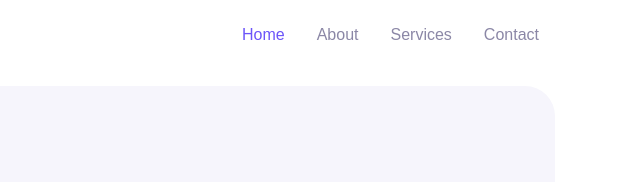
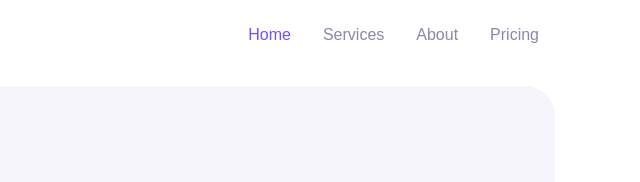
Before and after one commit to Dottechco/dottechnologieswebsite, a plain HTML site: page index.html in a window 1280 px wide. Shown: the top 182 px of the page, 640-1280 px from the left. Drawn offline with Linux system fonts and the light colour scheme; files whose address does not match are found by name.

Commit message:
nav link fixed

```diff
--- a/index.html
+++ b/index.html
@@ -36,19 +36,19 @@
         <div class="navbar-collapse collapse" id="navbarContent">
           <ul class="navbar-nav ml-auto">
             <li class="nav-item active">
-              <a class="nav-link" href="index.html">Home</a>
+              <a class="nav-link" href="#home">Home</a>
             </li>
             <li class="nav-item">
-              <a class="nav-link" href="about.html">About</a>
+              <a class="nav-link" href="#service">Services</a>
             </li>
             <li class="nav-item">
-              <a class="nav-link" href="service.html">Services</a>
+              <a class="nav-link" href="#about">About</a>
             </li>
             <!-- <li class="nav-item">
               <a class="nav-link" href="blog.html">Blog</a>
             </li> -->
             <li class="nav-item">
-              <a class="nav-link" href="contact.html">Contact</a>
+              <a class="nav-link" href="#pricing">Pricing</a>
             </li>
             <!-- <li class="nav-item">
               <a class="btn btn-primary ml-lg-2" href="#">Free Analytics</a>
@@ -59,7 +59,7 @@
       </div>
     </nav>
 
-    <div class="container">
+    <div class="container" id="home">
       <div class="page-banner home-banner">
         <div class="row align-items-center flex-wrap-reverse h-100">
           <div class="col-md-6 py-5 wow fadeInLeft">
@@ -78,7 +78,7 @@
     </div>
   </header>
 
-  <div class="page-section">
+  <div class="page-section" id="service">
     <div class="container">
       <div class="row">
         <div class="col-lg-4">
@@ -246,7 +246,7 @@
   </div> -->
   <!-- .page-section -->
 
-  <div class="page-section">
+  <div class="page-section" id="pricing">
     <div class="container">
       <div class="text-center wow fadeInUp">
         <div class="subhead">Pricing Plan</div>
```
